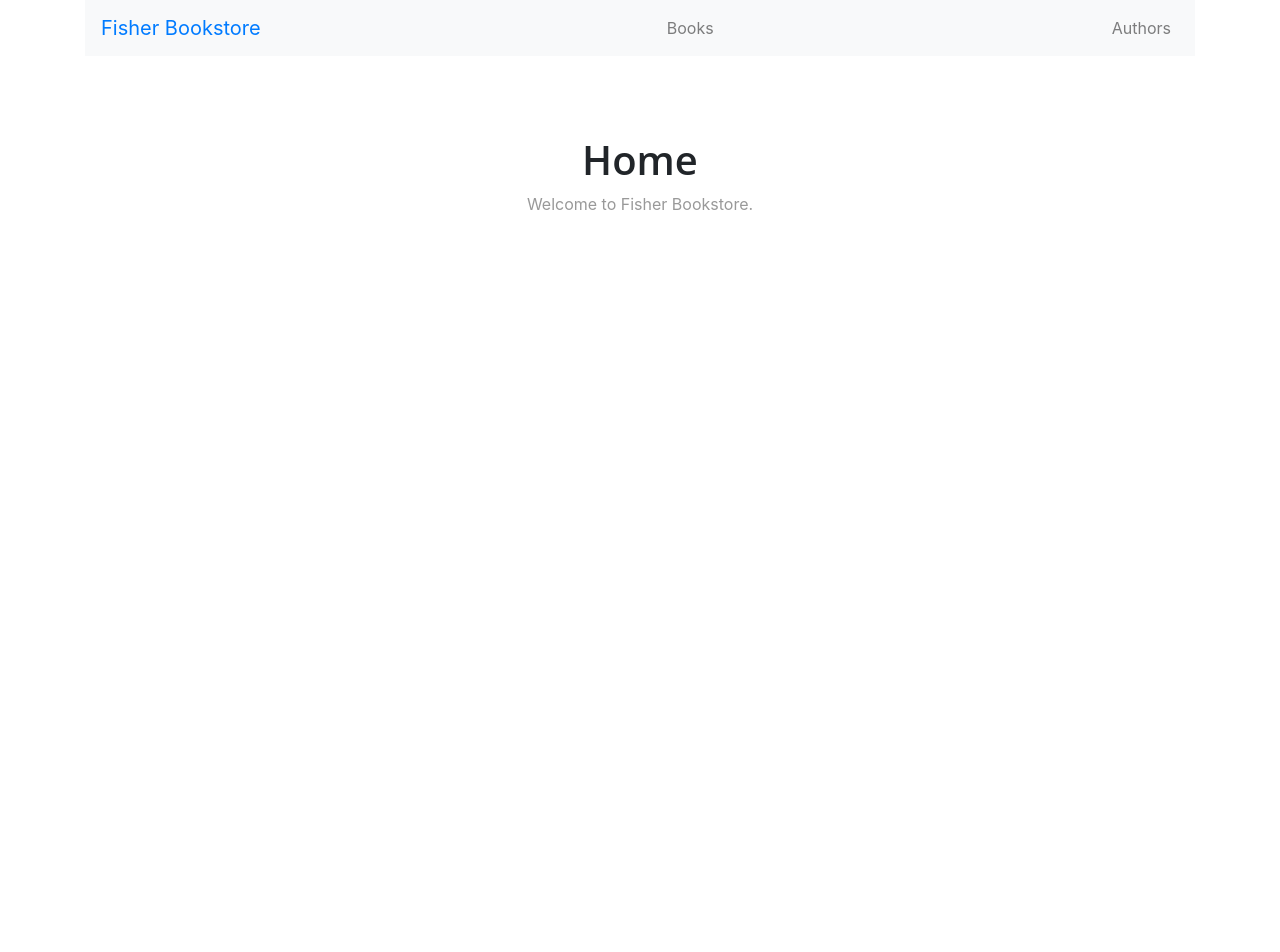
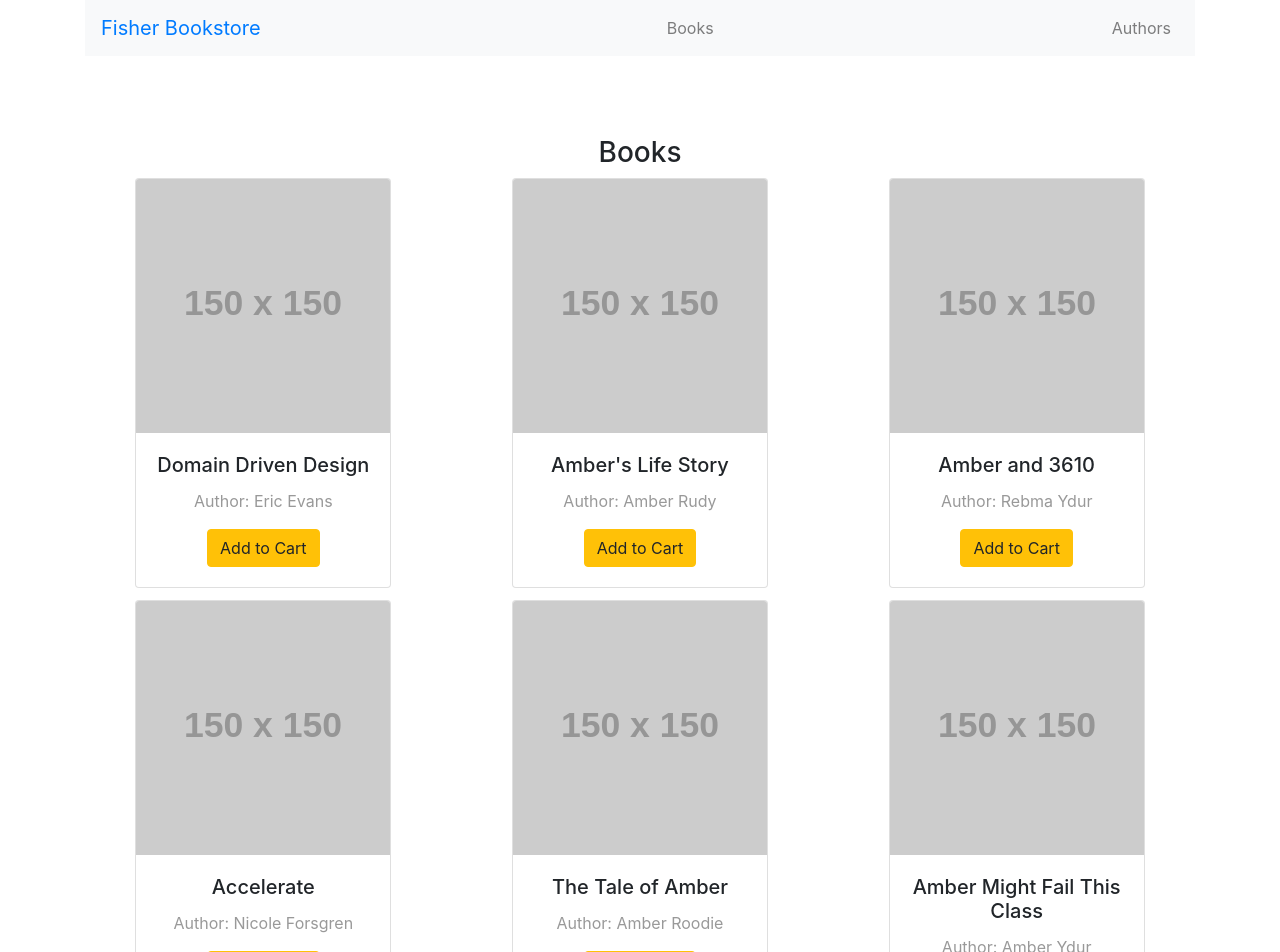
Before and after one commit to amberrudy/fisher-bookstore, a React (Create React App) app: page /books in a window 1280 px wide. Shown: the top 952 px of the page. Before the commit the page ends 800 px from the top, so only its background shows below. Built offline with nearby package versions, Linux system fonts and the light colour scheme.

Commit message:
Create books (#23)
* bookcard change

* bookdisplay changes

* bookscreated

```diff
--- a/src/Books/BookCard.js
+++ b/src/Books/BookCard.js
@@ -3,7 +3,8 @@ import { Card,Button } from "react-bootstrap";
 
 export function BookCard(props) {
     return (
-        <Card style {{ width: "16em"}}>
+        <Card style={{ width: "16em"}}>
+
             <Card.Img variant="top" src="http://via.placeholder.com/150" />
             <Card.Body>
                 <Card.Title>{props.book.title}</Card.Title>
--- a/src/Books/BookDisplay.js
+++ b/src/Books/BookDisplay.js
@@ -3,11 +3,11 @@ import { BookCard } from "./BookCard";
 import { CardColumns } from "react-bootstrap";
 
 export function BookDisplay(props) {
-    return (
+ return (
         <div className="display">
             <h3>Books</h3>
             <CardColumns>
-                {props.books.map(b ==> (
+                {props.books.map(b => (
                     <BookCard book={b} key={b.id} />
                 ))}
             </CardColumns>
--- a/src/Books/Books.js
+++ b/src/Books/Books.js
@@ -1,13 +1,59 @@
-import React from "react";
+import React, { Component } from "react";
 import "./Books.css";
+import { BookDisplay } from "./BookDisplay";
 
-export default function Books() {
-    return (
-        <div className = "Books">
-            <div className = "lander">
-                <h1>Home</h1>
-                <p>Welcome to Fisher Bookstore.</p>
-            </div>
-        </div>
-    )
+export default class Books extends Component {
+    constructor(props) {
+        super(props);
+        this.state = {
+            books: [
+                {
+                    id: 1,
+                    title: "Domain Driven Design",
+                    author: "Eric Evans",
+                    isbn: "978-0321125217"
+                },
+                {
+                    id: 2,
+                    title: "Accelerate",
+                    author: "Nicole Forsgren",
+                    isbn: "978-1942788331"
+                },
+                {
+                    id: 3,
+                    title: "Amber's Life Story",
+                    author: "Amber Rudy",
+                    isbn: "978-0337432198"
+                },
+                {
+                    id: 4,
+                    title: "The Tale of Amber",
+                    author: "Amber Roodie",
+                    isbn: "978-7382934501"
+                },
+                {
+                    id: 5,
+                    title: "Amber and 3610",
+                    author: "Rebma Ydur",
+                    isbn: "978-0324567123"
+                },
+                {
+                    id: 6,
+                    title: "Amber Might Fail This Class",
+                    author: "Amber Ydur",
+                    isbn: "978-1967301239"
+                }
+            ]
+        };
+    }
+    render() {
+            return (
+                <div className="Books">
+                    <div className="lander">
+                     <BookDisplay books={this.state.books} />
+                    </div>
+                </div>
+            );
+     }
+
 }
```
